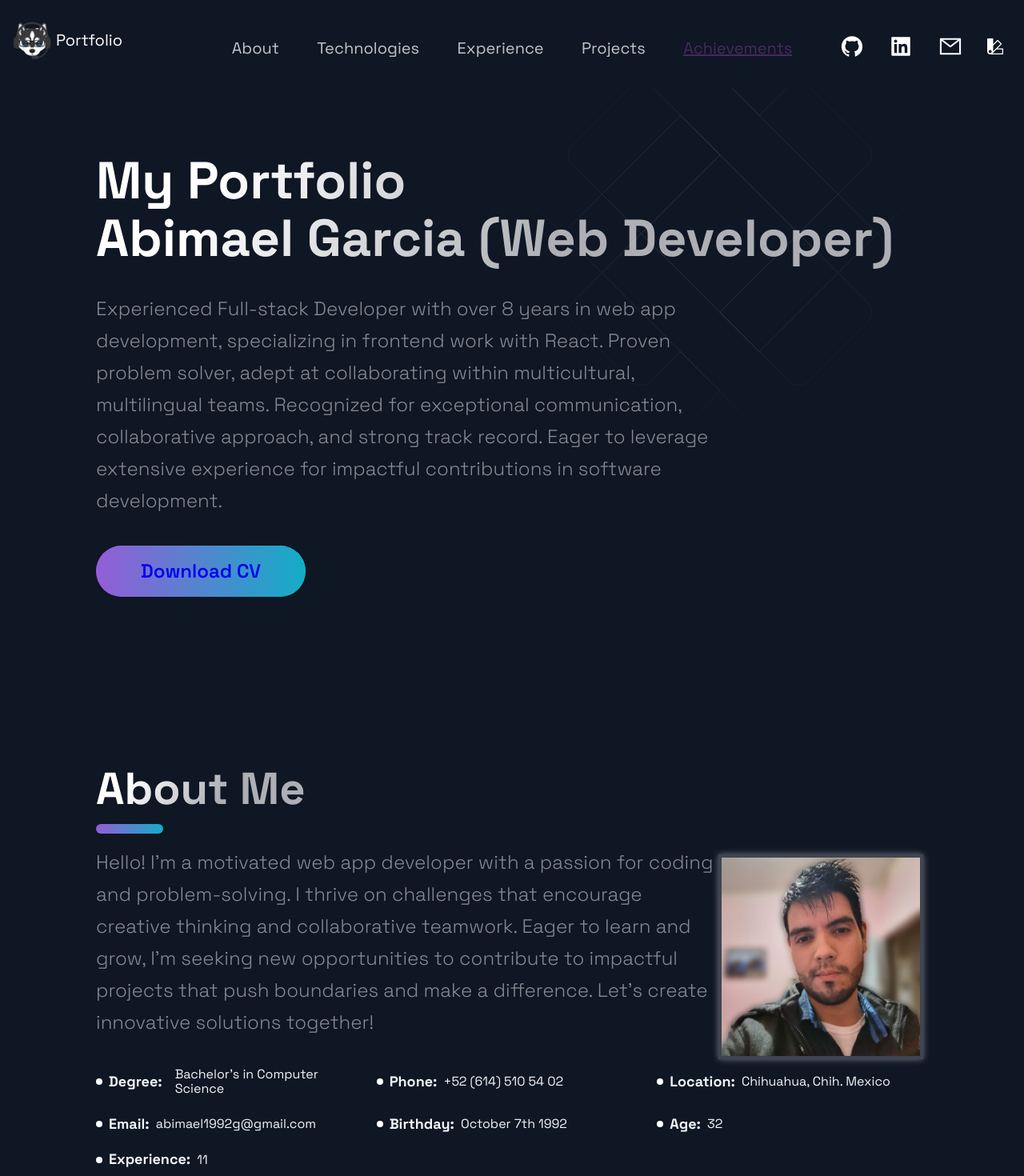
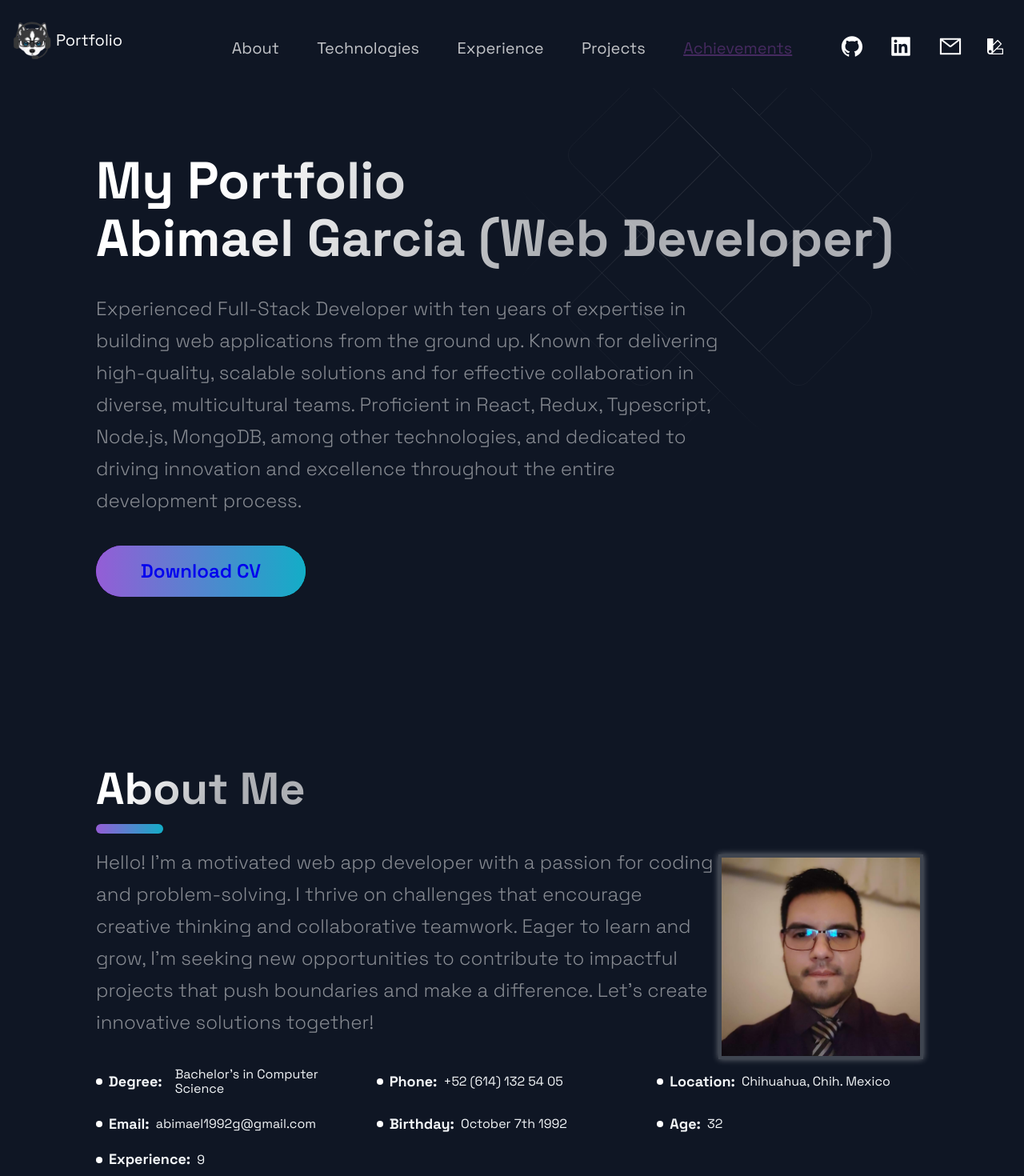
Before and after one commit to abimael92/my_portfolio2, a Next.js app: page / in a window 1280 px wide. Shown: the top 1470 px of the page at 80% size. Built offline with nearby package versions, Linux system fonts and the light colour scheme.

Commit message:
update cv data

```diff
--- a/src/components/About/About.js
+++ b/src/components/About/About.js
@@ -25,8 +25,8 @@ const About = () => {
 	const birthday = new Date(1992, 9, 7); // October is month 9 (zero-based index)
 	const today = new Date();
 	const age = today.getFullYear() - birthday.getFullYear();
+	const workExp = today.getFullYear() - 2015;
 
-	const age21 = age >= 21 ? age - 21 : 0;
 	return (
 		<Section id='about'>
 			<SectionTitle>About Me</SectionTitle>
@@ -42,7 +42,7 @@ const About = () => {
 					together!
 				</SectionText>
 				<Image
-					src='/images/Yo_new.jpg'
+					src='/images/my_picture.png'
 					alt='Abimael'
 					width={remToPixels(16)}
 					height={remToPixels(16)}
@@ -61,7 +61,7 @@ const About = () => {
 					<InfoItem>
 						<BulletPoint />
 						<InfoTitle>
-							Phone: <InfoDetail> +52 (614) 510 54 02</InfoDetail>
+							Phone: <InfoDetail> +52 (614) 132 54 05</InfoDetail>
 						</InfoTitle>
 					</InfoItem>
 					<InfoItem>
@@ -94,7 +94,7 @@ const About = () => {
 						<BulletPoint />
 						<InfoTitle>
 							Experience:
-							<InfoDetail>{age21}</InfoDetail>
+							<InfoDetail>{workExp}</InfoDetail>
 						</InfoTitle>
 					</InfoItem>
 				</PersonalInfoGrid>
--- a/src/components/Experience/Experience.js
+++ b/src/components/Experience/Experience.js
@@ -64,7 +64,7 @@ const Experience = () => {
 			const index = Math.round(
 				(carouselRef.current.scrollLeft /
 					carouselRef.current.scrollWidth) *
-					TOTAL_CAROUSEL_COUNT
+				TOTAL_CAROUSEL_COUNT
 			);
 
 			setActiveItem(index);
@@ -192,7 +192,7 @@ const Experience = () => {
 			<SectionDivider />
 			<EducationItem active={activeItem}>
 				{EducationData.map((item, index) => (
-					<>
+					<React.Fragment key={index}>
 						<EducationHeaderRight>
 							<EducationItemTitle>
 								<CalendarIcon>
@@ -209,7 +209,7 @@ const Experience = () => {
 						<EducationItemTextBold>
 							Institution: {item.institution}
 						</EducationItemTextBold>
-					</>
+					</React.Fragment>
 				))}
 			</EducationItem>
 		</Section>
--- a/src/components/Hero/Hero.js
+++ b/src/components/Hero/Hero.js
@@ -19,17 +19,17 @@ const Hero = (props) => (
 					Abimael Garcia (Web Developer)
 				</SectionTitle>
 				<SectionText>
-					Experienced Full-stack Developer with over 8 years in web
-					app development, specializing in frontend work with React.
-					Proven problem solver, adept at collaborating within
-					multicultural, multilingual teams. Recognized for
-					exceptional communication, collaborative approach, and
-					strong track record. Eager to leverage extensive experience
-					for impactful contributions in software development.
+					Experienced Full-Stack Developer with ten years of expertise in
+					building web applications from the ground up. Known for delivering
+					high-quality, scalable solutions and for effective collaboration in
+					diverse, multicultural teams. Proficient in React, Redux, Typescript,
+					Node.js, MongoDB, among other technologies, and dedicated to
+					driving innovation and excellence throughout the entire
+					development process.
 				</SectionText>
 				<Button onClick={props.handleClick}>
 					<a
-						href='https://drive.google.com/uc?export=download&id=1d4HBbDEeGdYeaOoeYP77HPhDOa62abhY'
+						href='https://drive.google.com/uc?export=download&id=1IjFu-kn8scFmSAkGZ1DjC1hDlRuYHm2V'
 						target='_blank'
 						rel='noopener noreferrer'
 						download>
--- a/src/styles/GlobalComponents/Button.js
+++ b/src/styles/GlobalComponents/Button.js
@@ -3,8 +3,8 @@ import React from 'react'
 import { ButtonBack, ButtonFront } from './index'
 
 const Button = (props) => (
-  <ButtonBack alt={props.alt} form={props.form} disabled={props.disabled}>{props.children}
-    <ButtonFront alt={props.alt} onClick={props.onClick} disabled={props.disabled}>{props.children}</ButtonFront>
+  <ButtonBack alt={props.alt} form={props?.form} disabled={props?.disabled}>{props?.children}
+    <ButtonFront alt={props?.alt} onClick={props?.onClick} disabled={props?.disabled}>{props?.children}</ButtonFront>
   </ButtonBack>
 );
 
--- a/src/styles/GlobalComponents/index.js
+++ b/src/styles/GlobalComponents/index.js
@@ -105,9 +105,12 @@ export const SectionSubtitle = styled.h3`
 		to bottom,
 		#ffffff 0%,
 		#ffffff 100%
-	); /* Debugging gradient */
+	);
 	-webkit-background-clip: text;
+	-webkit-text-fill-color: transparent;
 	padding: ${(props) => (props.main ? '58px 0 16px' : '0')};
+	background-clip: text;
+	text-fill-color: transparent;
 
 	@media ${(props) => props.theme.breakpoints.md} {
 		font-size: ${(props) => (props.main ? '56px' : '48px')};
@@ -156,7 +159,7 @@ export const SectionSmallText = styled.p`
 	margin-top: 10px;
 
 	@media ${(props) => props.theme.breakpoints.md} {
-		font-size: 12px;
+;		font-size: 12px;
 		line-height: 18px;
 		padding-right: 32px;
 	}
@@ -276,10 +279,24 @@ export const ButtonBack = styled.div`
 			? 'linear-gradient(270deg, #ff622e 0%, #B133FF 100%)'
 			: 'linear-gradient(270deg, #00DBD8 0%, #B133FF 100%)'};
 	cursor: pointer;
-	transition: 0.5s ease;
+	transition: all 0.3s ease;
 	position: relative;
 	overflow: hidden;
 	opacity: ${({ disabled }) => (disabled ? '.5' : '1')};
+
+	&:hover {
+    background: ${({ alt }) =>
+		alt
+			? 'linear-gradient(270deg, #FF4500 0%, #B133FF 100%)' /* Change background color on hover */
+			: 'linear-gradient(270deg, #00A3E0 0%, #B133FF 100%)'};
+    color: #FF4500; /* Change text color on hover */
+    box-shadow: 0 4px 15px rgba(0, 0, 0, 0.3); /* Optional: Add a shadow effect on hover */
+	}
+
+ 	&:focus {
+    box-shadow: 0 0 10px rgba(0, 255, 255, 0.6); /* Glow effect on focus */
+    outline: none; /* Remove default focus outline */
+  }
 
 	@media ${(props) => props.theme.breakpoints.md} {
 		width: ${({ alt }) => (alt ? '150px' : '184px')};
@@ -294,7 +311,7 @@ export const ButtonBack = styled.div`
 		font-size: 14px;
 		margin-bottom: ${({ alt }) => (alt ? '0' : '32px')};
 	}
-`;
+`
 
 export const ButtonFront = styled.button`
 	border: none;
@@ -323,11 +340,15 @@ export const ButtonFront = styled.button`
 			: 'none'};
 
 	&:hover {
-		opacity: 0;
+    box-shadow: 0 0 20px rgba(255, 255, 255, 0.6); /* White glow effect on hover */
 	}
+
 	&:focus {
-		outline: none;
+    box-shadow: 0 0 20px rgba(255, 255, 255, 0.8); /* White glow effect on focus */
+    transform: scale(0.98); /* Slightly shrinks the button on focus */
+    outline: none; /* Removes the default focus outline */
 	}
+
 	&:active {
 		opacity: 1;
 		box-shadow: inset 0px 2px 1px rgba(46, 49, 55, 0.15),
```
Also changed, not shown: public/images/my_picture.png (added).
